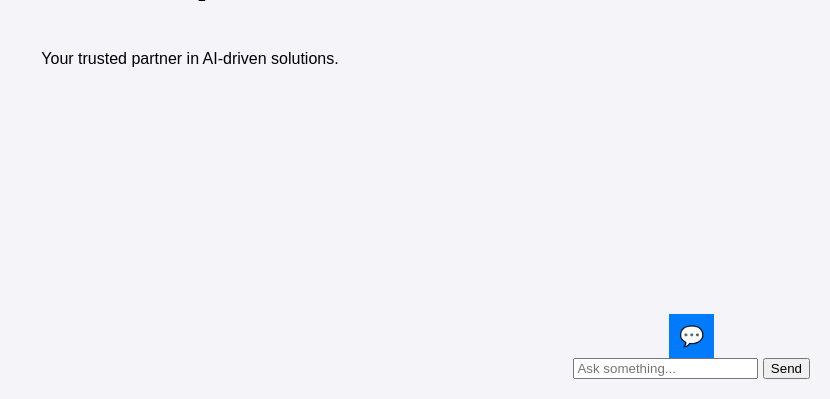
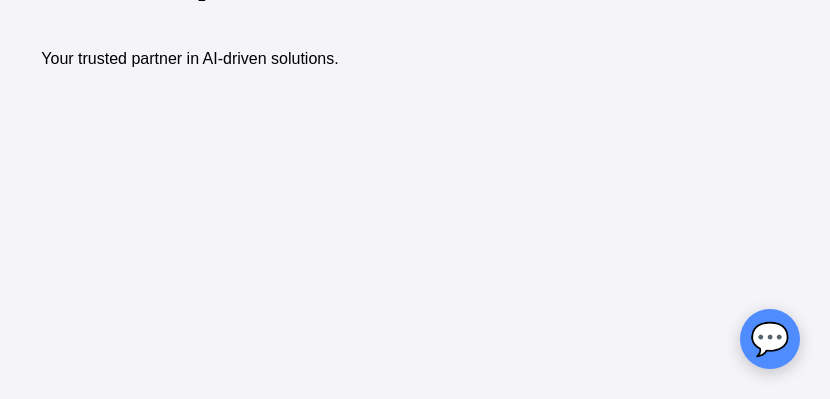
Before and after one commit to mnletsie/Support, a Django app: page / in a window 1280 px wide. Shown: the part 401-800 px from the top of the page, without its empty margins (450-1280 px from the left). Run offline with Django 5.2, Linux system fonts and the light colour scheme.

Commit message:
Refactor and update styling.

```diff
--- a/chat/static/css/style.css
+++ b/chat/static/css/style.css
@@ -15,13 +15,6 @@ header {
     font-weight: bold
 }
 
-
-#chat-container {
-    position: fixed;
-    bottom: 20px;
-    right: 20px;
-}
-
 #chat-icon {
     background: #007bff;
     color: white;
@@ -30,3 +23,90 @@ header {
     font-size: 20px;
     cursor: pointer;
 }
+
+/* Modal background */
+.chat-modal {
+    display: none;
+    position: fixed;
+    z-index: 1000;
+    left: 0; top: 0; width: 100vw; height: 100vh;
+    background: rgba(0,0,0,0.4);
+    justify-content: center;
+    align-items: center;
+}
+
+/* Chat container */
+.chat-container {
+    background: #fff;
+    border-radius: 18px;
+    box-shadow: 0 8px 32px rgba(0,0,0,0.25);
+    width: 350px;
+    max-width: 90vw;
+    display: flex;
+    flex-direction: column;
+    overflow: hidden;
+    animation: fadeIn 0.3s;
+}
+
+@keyframes fadeIn {
+    from { transform: translateY(40px); opacity: 0; }
+    to { transform: translateY(0); opacity: 1; }
+}
+
+.chat-header {
+    background: linear-gradient(90deg, #4f8cff 60%, #6fc3ff 100%);
+    color: #fff;
+    padding: 16px;
+    font-size: 1.2rem;
+    display: flex;
+    justify-content: space-between;
+    align-items: center;
+}
+
+.close-btn {
+    background: none;
+    border: none;
+    color: #fff;
+    font-size: 1.5rem;
+    cursor: pointer;
+}
+
+.chat-box {
+    background: #f7f9fb;
+    padding: 16px;
+    height: 250px;
+    overflow-y: auto;
+    font-size: 1rem;
+    border-bottom: 1px solid #e0e0e0;
+}
+
+.chat-input-area {
+    display: flex;
+    padding: 12px;
+    background: #f1f4f8;
+}
+
+#chat-input {
+    flex: 1;
+    padding: 10px;
+    border-radius: 8px;
+    border: 1px solid #d0d7e2;
+    outline: none;
+    font-size: 1rem;
+    margin-right: 8px;
+}
+
+#send-btn {
+    background: #4f8cff;
+    color: #fff;
+    border: none;
+    border-radius: 8px;
+    padding: 0 18px;
+    font-size: 1rem;
+    cursor: pointer;
+    transition: background 0.2s;
+}
+
+#send-btn:hover {
+    background: #357ae8;
+}
--- a/chat/static/js/script.js
+++ b/chat/static/js/script.js
@@ -13,13 +13,24 @@ function getCookie(name) {
         return cookieValue;
     }
 const csrftoken = getCookie('csrftoken');
+// Show modal on chat icon click
+document.getElementById('chat-icon').onclick = function() {
+    document.getElementById('chat-modal').style.display = 'flex';
+};
 
-document.getElementById("chat-icon").addEventListener("click", function () {
-    document.getElementById("chat-input-container").classList.toggle("hidden");
-});
+// Hide modal on close button click or outside click
+document.getElementById('close-chat').onclick = function() {
+    document.getElementById('chat-modal').style.display = 'none';
+};
+window.onclick = function(event) {
+    const modal = document.getElementById('chat-modal');
+    if (event.target === modal) {
+        modal.style.display = 'none';
+    }
+};
 
 document.getElementById("send-btn").addEventListener("click", function () {
-    const userInput = document.getElementById("user-input").value.trim();
+    const userInput = document.getElementById("chat-input").value.trim();
     if (userInput === "") return;
 
     const chatBox = document.getElementById("chat-box");
@@ -37,5 +48,5 @@ document.getElementById("send-btn").addEventListener("click", function () {
     })
     .catch(error => console.error("Error:", error));
 
-    document.getElementById("user-input").value = "";
+    document.getElementById("chat-input").value = "";
 });
--- a/chat/templates/index.html
+++ b/chat/templates/index.html
@@ -17,14 +17,27 @@
         <p>Your trusted partner in AI-driven solutions.</p>
     </main>
     {% csrf_token %}
-    <div id="chat-container">
-        <div id="chat-box"></div>
-        <button id="chat-icon">💬</button>
-        <div id="chat-input-container" class="hidden">
-            <input type="text" id="user-input" placeholder="Ask something...">
+    <!-- Chat Icon Button -->
+<button id="chat-icon" style="position: fixed; bottom: 30px; right: 30px; background: #4f8cff; border: none; border-radius: 50%; width: 60px; height: 60px; box-shadow: 0 4px 16px rgba(0,0,0,0.2); cursor: pointer; z-index: 1001;">
+    <span style="font-size: 2rem; color: #fff;">💬</span>
+</button>
+
+<!-- Chat Modal -->
+<div id="chat-modal" class="chat-modal">
+    <div class="chat-container">
+        <div class="chat-header">
+            <span>Support Chat</span>
+            <button id="close-chat" class="close-btn">&times;</button>
+        </div>
+        <div class="chat-box" id="chat-box">
+            <!-- Messages go here -->
+        </div>
+        <div class="chat-input-area">
+            <input type="text" id="chat-input" placeholder="Type your message..." />
             <button id="send-btn">Send</button>
         </div>
     </div>
+</div>
     <script>
         const askUrl = "{% url 'ask' %}"
     </script>
--- a/chat/views.py
+++ b/chat/views.py
@@ -2,138 +2,7 @@ import json
 from django.http import HttpResponse
 from django.shortcuts import render
 from django.core import serializers
-from typing import Dict, TypedDict
-from langgraph.graph import StateGraph, END
-from langchain_core.prompts import ChatPromptTemplate
-from langchain_openai import ChatOpenAI
-
-from langchain_core.runnables.graph import MermaidDrawMethod
-from dotenv import load_dotenv
-import os
-
-# Create your views here.
-
-load_dotenv()
-os.environ["OPENAI_API_KEY"] = os.getenv('OPENAI_API_KEY')
-
-class State(TypedDict):
-    query: str
-    category: str
-    sentiment: str
-    response: str
-
-def categorize(state: State) -> State:
-    """Categorize the customer query into Technical, Billing, or General."""
-    prompt = ChatPromptTemplate.from_template(
-        "Categorize the following customer query into one of these categories: "
-        "Technical, Billing, General. Query: {query}"
-    )
-    chain = prompt | ChatOpenAI(temperature=0)
-    category = chain.invoke({"query": state["query"]}).content
-    return {"category": category}
-
-def analyze_sentiment(state: State) -> State:
-    """Analyze the sentiment of the customer query as Positive, Neutral, or Negative."""
-    prompt = ChatPromptTemplate.from_template(
-        "Analyze the sentiment of the following customer query. "
-        "Respond with either 'Positive', 'Neutral', or 'Negative'. Query: {query}"
-    )
-    chain = prompt | ChatOpenAI(temperature=0)
-    sentiment = chain.invoke({"query": state["query"]}).content
-    return {"sentiment": sentiment}
-
-def handle_technical(state: State) -> State:
-    """Provide a technical support response to the query."""
-    prompt = ChatPromptTemplate.from_template(
-        "Provide a technical support response to the following query: {query}"
-    )
-    chain = prompt | ChatOpenAI(temperature=0)
-    response = chain.invoke({"query": state["query"]}).content
-    return {"response": response}
-
-def handle_billing(state: State) -> State:
-    """Provide a billing support response to the query."""
-    prompt = ChatPromptTemplate.from_template(
-        "Provide a billing support response to the following query: {query}"
-    )
-    chain = prompt | ChatOpenAI(temperature=0)
-    response = chain.invoke({"query": state["query"]}).content
-    return {"response": response}
-
-def handle_general(state: State) -> State:
-    """Provide a general support response to the query."""
-    prompt = ChatPromptTemplate.from_template(
-        "Provide a general support response to the following query: {query}"
-    )
-    chain = prompt | ChatOpenAI(temperature=0)
-    response = chain.invoke({"query": state["query"]}).content
-    return {"response": response}
-
-def escalate(state: State) -> State:
-    """Escalate the query to a human agent due to negative sentiment."""
-    return {"response": "This query has been escalated to a human agent due to its negative sentiment."}
-
-def route_query(state: State) -> str:
-    """Route the query based on its sentiment and category."""
-    if state["sentiment"] == "Negative":
-        return "escalate"
-    elif state["category"] == "Technical":
-        return "handle_technical"
-    elif state["category"] == "Billing":
-        return "handle_billing"
-    else:
-        return "handle_general"
-
-# Create the graph
-workflow = StateGraph(State)
-
-# Add nodes
-workflow.add_node("categorize", categorize)
-workflow.add_node("analyze_sentiment", analyze_sentiment)
-workflow.add_node("handle_technical", handle_technical)
-workflow.add_node("handle_billing", handle_billing)
-workflow.add_node("handle_general", handle_general)
-workflow.add_node("escalate", escalate)
-
-# Add edges
-workflow.add_edge("categorize", "analyze_sentiment")
-workflow.add_conditional_edges(
-    "analyze_sentiment",
-    route_query,
-    {
-        "handle_technical": "handle_technical",
-        "handle_billing": "handle_billing",
-        "handle_general": "handle_general",
-        "escalate": "escalate"
-    }
-)
-workflow.add_edge("handle_technical", END)
-workflow.add_edge("handle_billing", END)
-workflow.add_edge("handle_general", END)
-workflow.add_edge("escalate", END)
-
-# Set entry point
-workflow.set_entry_point("categorize")
-
-# Compile the graph
-app = workflow.compile()
-
-def run_customer_support(query: str) -> Dict[str, str]:
-    """Process a customer query through the LangGraph workflow.
-
-    Args:
-        query (str): The customer's query
-
-    Returns:
-        Dict[str, str]: A dictionary containing the query's category, sentiment, and response
-    """
-    results = app.invoke({"query": query})
-    return {
-        "category": results["category"],
-        "sentiment": results["sentiment"],
-        "response": results["response"]
-    }
-
+from .supportworkflow import *
 
 #VIEWS
 def home(request):
```
Also changed, not shown: chat/supportworkflow.py (added, +133 -0 lines), 1 other file.
